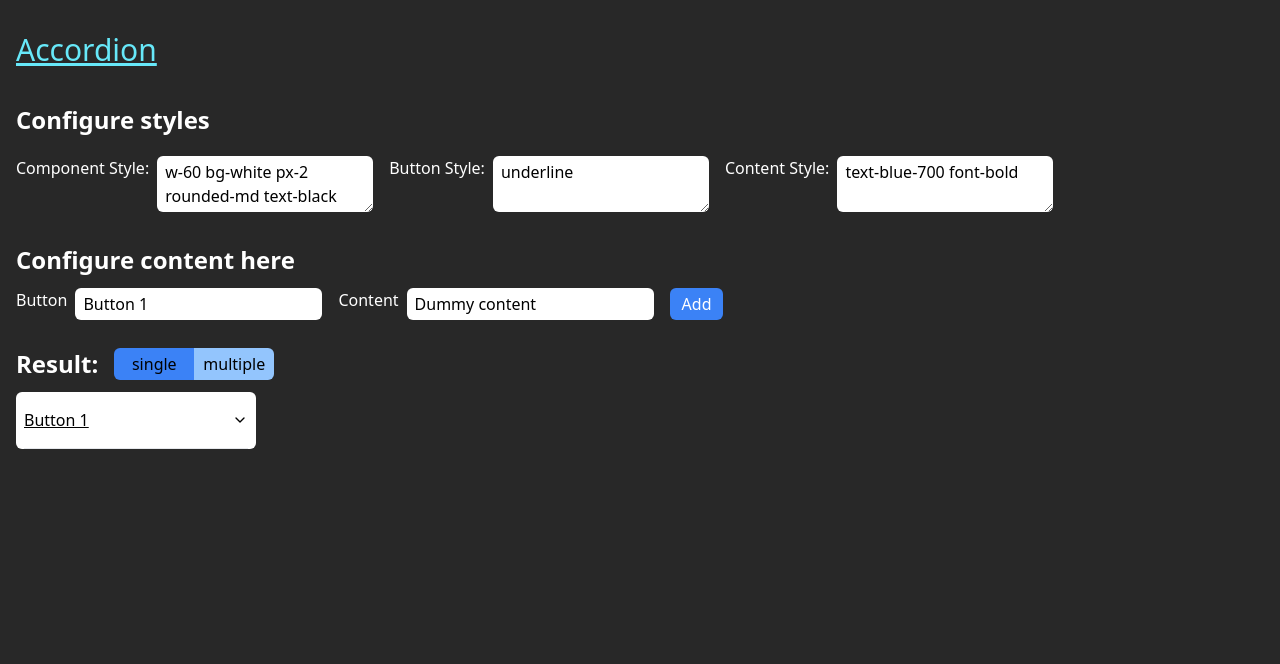
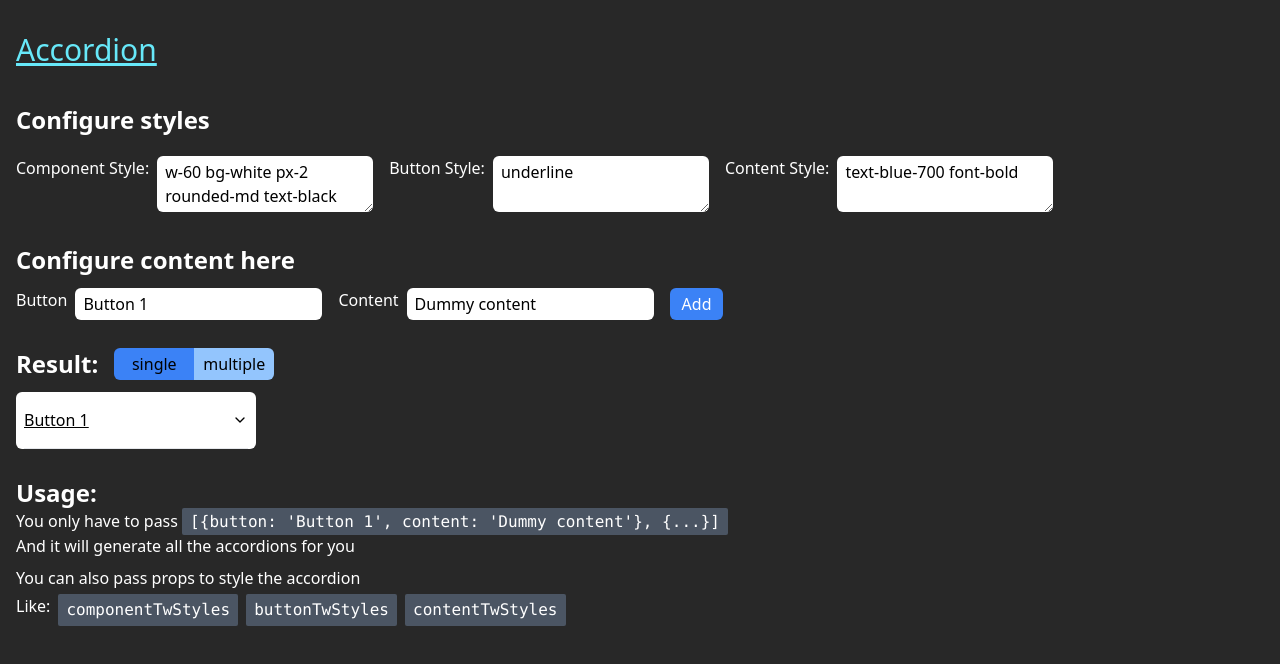
Before and after one commit to Arghyahub/ComponentLibrary, a React (Vite) app: page /accordion in a window 1280 px wide. Shown: the top 664 px of the page. Built offline with nearby package versions, Linux system fonts and the light colour scheme.

Commit message:
add: docs

```diff
--- a/src/pages/accordion-page.tsx
+++ b/src/pages/accordion-page.tsx
@@ -130,6 +130,27 @@ const AccordionPage = () => {
         componentTwStyles={componentTwStyles}
         behaviour={behaviour}
       />
+      <div className="flex flex-col mt-4">
+        <h1 className="text-2xl font-semibold">Usage:</h1>
+        <p>
+          You only have to pass{' '}
+          <code className="bg-gray-600 py-1 px-2 rounded-sm">{`[{button: '${data[0].button}', content: '${data[0].content}'}, {...}]`}</code>
+        </p>
+        <p>And it will generate all the accordions for you</p>
+        <p className="mt-2">You can also pass props to style the accordion</p>
+        <p className="flex flex-row gap-2 mt-1">
+          Like:{' '}
+          <code className="bg-gray-600 py-1 px-2 rounded-sm">
+            componentTwStyles
+          </code>
+          <code className="bg-gray-600 py-1 px-2 rounded-sm">
+            buttonTwStyles
+          </code>
+          <code className="bg-gray-600 py-1 px-2 rounded-sm">
+            contentTwStyles
+          </code>
+        </p>
+      </div>
     </div>
   )
 }
```
Also changed, not shown: src/components/reusables/re-accordion.tsx (+24 -0 lines), src/components/reusables/README.md (deleted), 1 other file (tests, documents, lock files or other folders).
